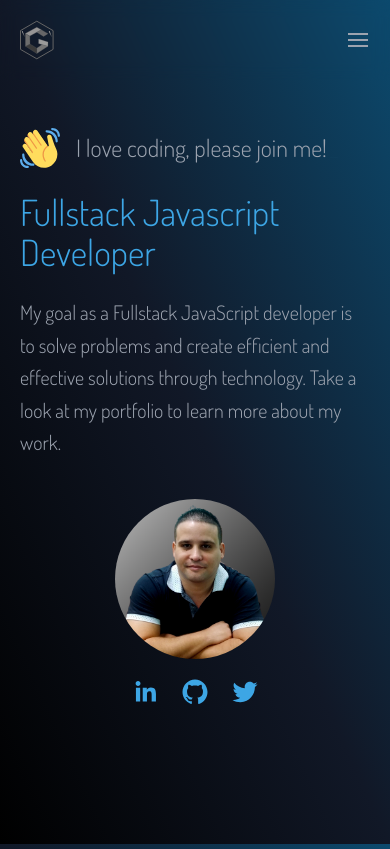
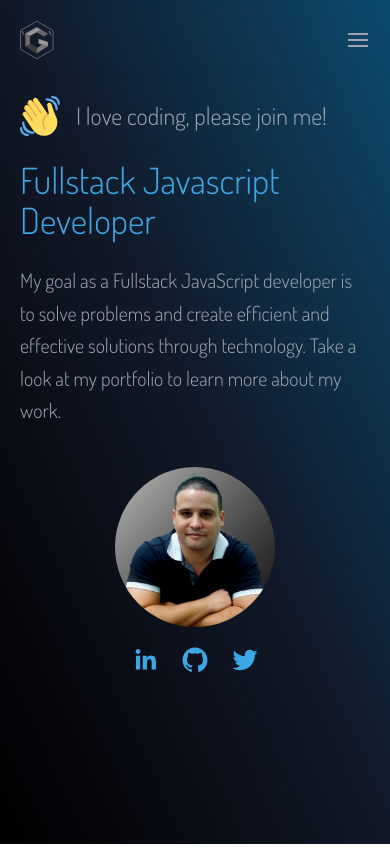
Before and after one commit to gustavoylc/portfolio, a Next.js app: page / in a window 390 px wide. Built offline with nearby package versions, Linux system fonts and the light colour scheme.

Commit message:
style: change styles

```diff
--- a/src/pages/Layout.jsx
+++ b/src/pages/Layout.jsx
@@ -14,8 +14,9 @@ function Layout({ children }) {
         <NavBar />
       </header>
       <main
-        className="px-5 max-w-5xl mx-auto md:px-20 pt-32 pb-5
-                   md:py-0 md:short:pt-32 md:tall:py-0"
+        className="px-5 max-w-5xl mx-auto md:px-20 pt-24 pb-5
+                   md:py-0 md:short:pt-24 md:tall:py-0
+                   lg:short:pt-24 lg:tall:py-0"
       >
         {children}
       </main>
--- a/src/pages/index.js
+++ b/src/pages/index.js
@@ -34,8 +34,11 @@ function Home() {
         },
       }}
       className="grid justify-items-center grid-rows-2 sm:grid-rows-1 gap-10 sm:grid-cols-[2fr_1fr]
-                  md:h-screen md:items-center md:short:h-full md:short:items-start md:tall:h-screen
-                  md:tall:items-center"
+                  md:h-screen md:items-center
+                  md:short:h-full md:short:items-start
+                  md:tall:h-screen md:tall:items-center
+                  lg:short:h-full lg:short:items-start
+                  lg:tall:h-screen lg:tall:items-center"
     >
       {/*  */}
       <section className="flex flex-col gap-6">
--- a/tailwind.config.js
+++ b/tailwind.config.js
@@ -22,6 +22,10 @@ module.exports = {
       screens: {
         xsm: '320px',
         // => @media (min-width: 320px) { ... }
+        short: { raw: '(min-height: 100px)' },
+        // => @media (min-height: 100px) { ... }
+        tall: { raw: '(min-height: 450px)' },
+        // => @media (min-height: 450px) { ... }
       },
     },
   },
```
